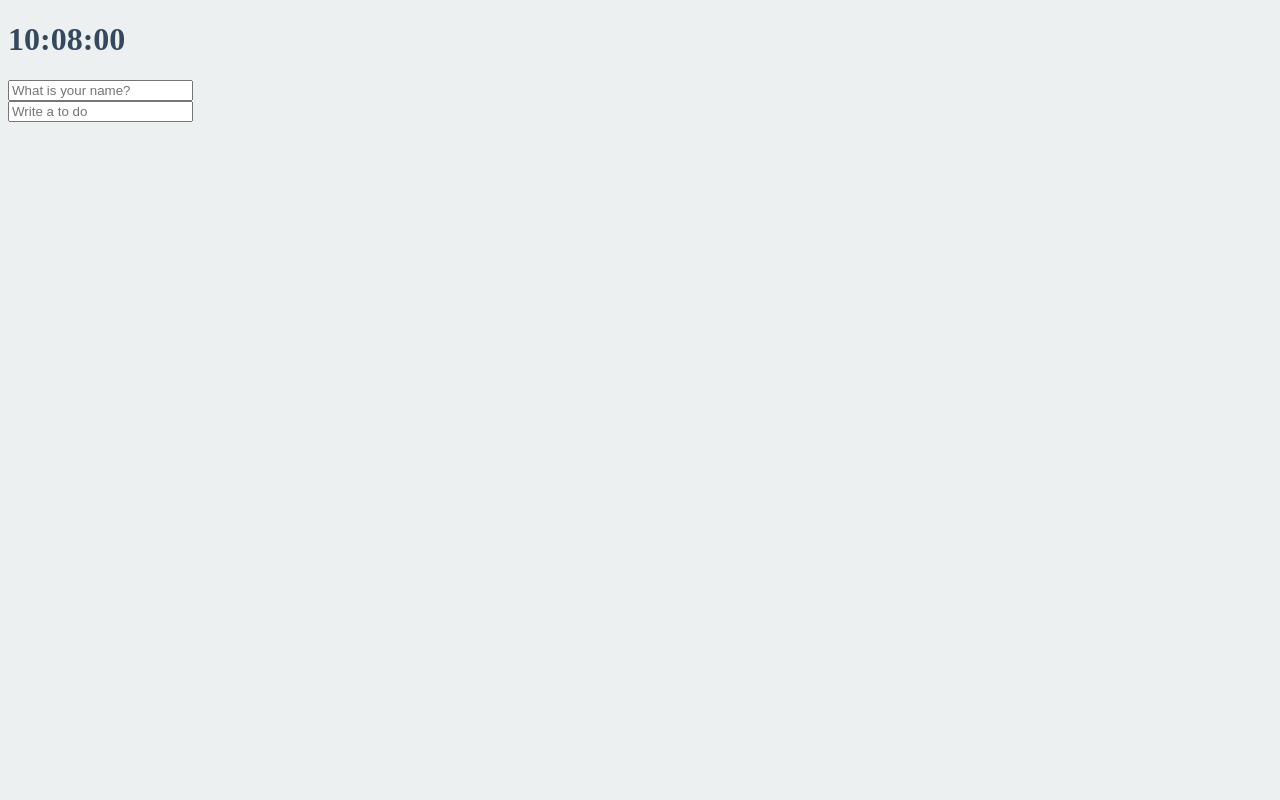
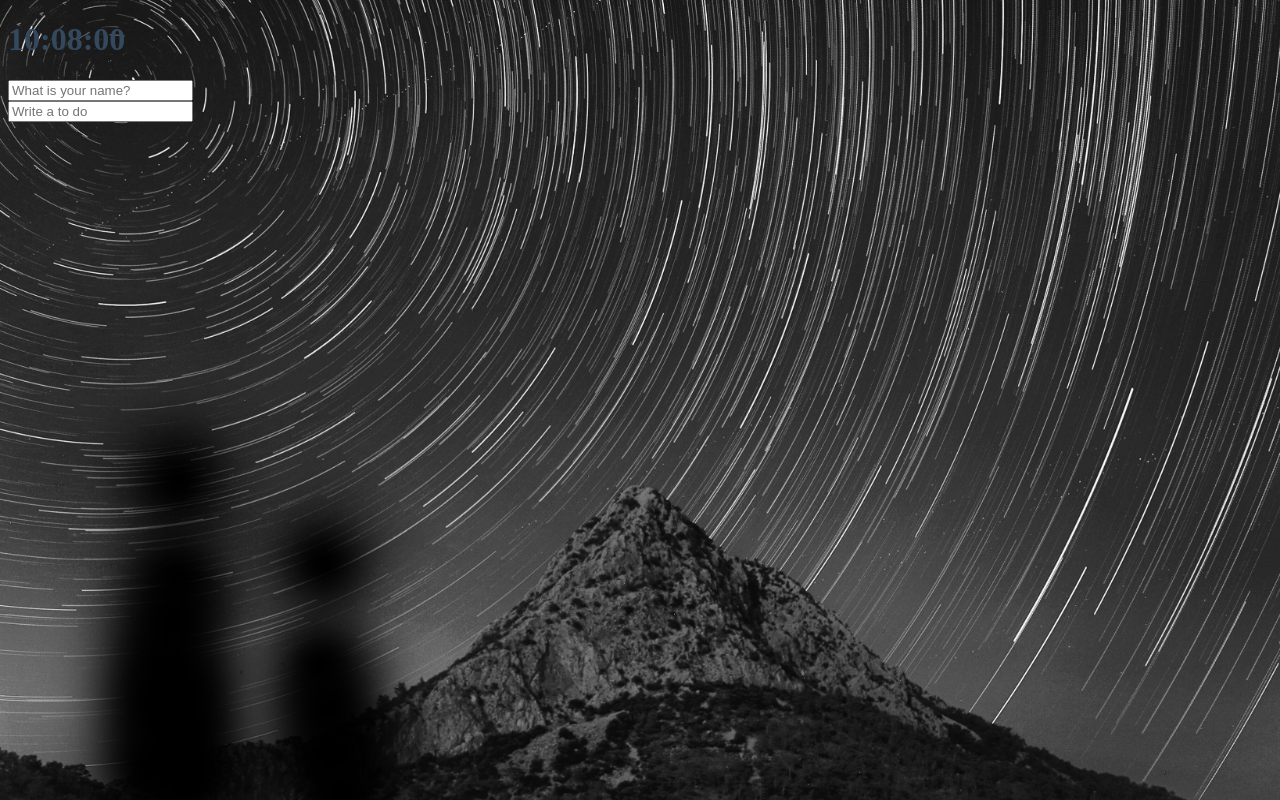
Before and after one commit to charlesdev2020/js-basics, a plain HTML site: page index.html in a window 1280 px wide. Drawn offline with Linux system fonts and the light colour scheme.

Commit message:
Image BG

```diff
--- /dev/null
+++ b/bg.js
@@ -0,0 +1,28 @@
+const body = document.querySelector("body");
+
+const IMG_NUMBER = 7;
+
+// when load images from API
+function handleImgLoad() {
+  console.log("finished loading");
+}
+
+function paintImage(imgNumber) {
+  const image = new Image();
+  image.src = `images/${imgNumber + 1}.jpg`;
+  image.classList.add("bgImage");
+  body.prepend(image);
+  //image.addEventListener("loadend", handleImgLoad);
+}
+
+function genRandom() {
+  const number = Math.floor(Math.random() * IMG_NUMBER);
+  return number;
+}
+
+function init() {
+  const randomNumber = genRandom();
+  paintImage(randomNumber);
+}
+
+init();
--- a/index.css
+++ b/index.css
@@ -1,5 +1,5 @@
 body {
-    background-color: #ecf0f1;
+    background-color: #2c3e50;
     color: #34495e;
 }
 
@@ -11,3 +11,21 @@ body {
 .showing {
     display: block;
 }
+
+@keyframes fadeIn {
+    from {
+        opacity: 0;
+    } to {
+        opacity : 1;
+    }
+}
+
+.bgImage {
+    position: absolute;
+    top: 0;
+    left: 0;
+    width: 100%;
+    height: 100%;
+    z-index: -1;
+    animation: fadeIn .5s linear;
+}
--- a/index.html
+++ b/index.html
@@ -20,5 +20,6 @@
     <script src="clock.js"></script>
     <script src="greeting.js"></script>
     <script src="todo.js"></script>
+    <script src="bg.js"></script>
   </body>
 </html>
```
Also changed, not shown: images/1.jpg (added), images/2.jpg (added), images/3.jpg (added), 4 other files.
